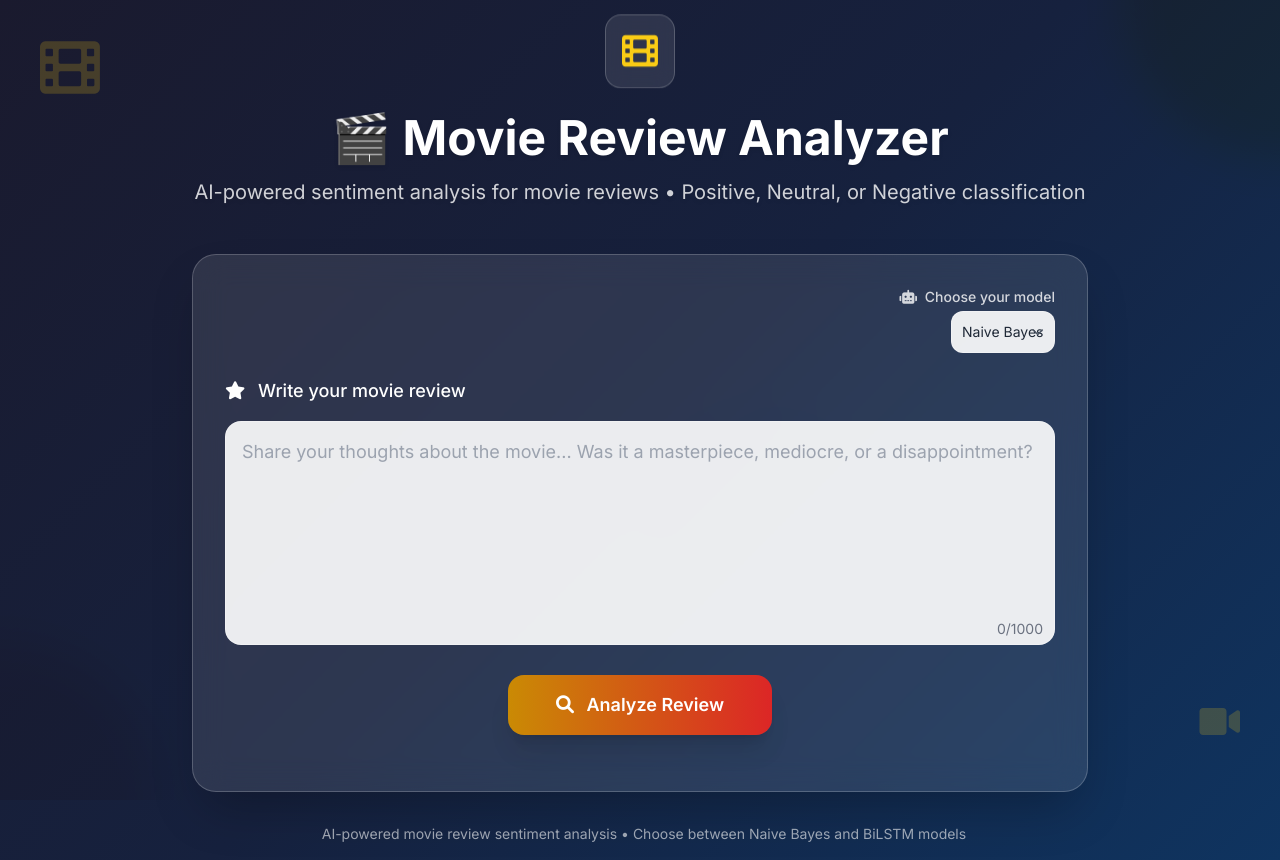
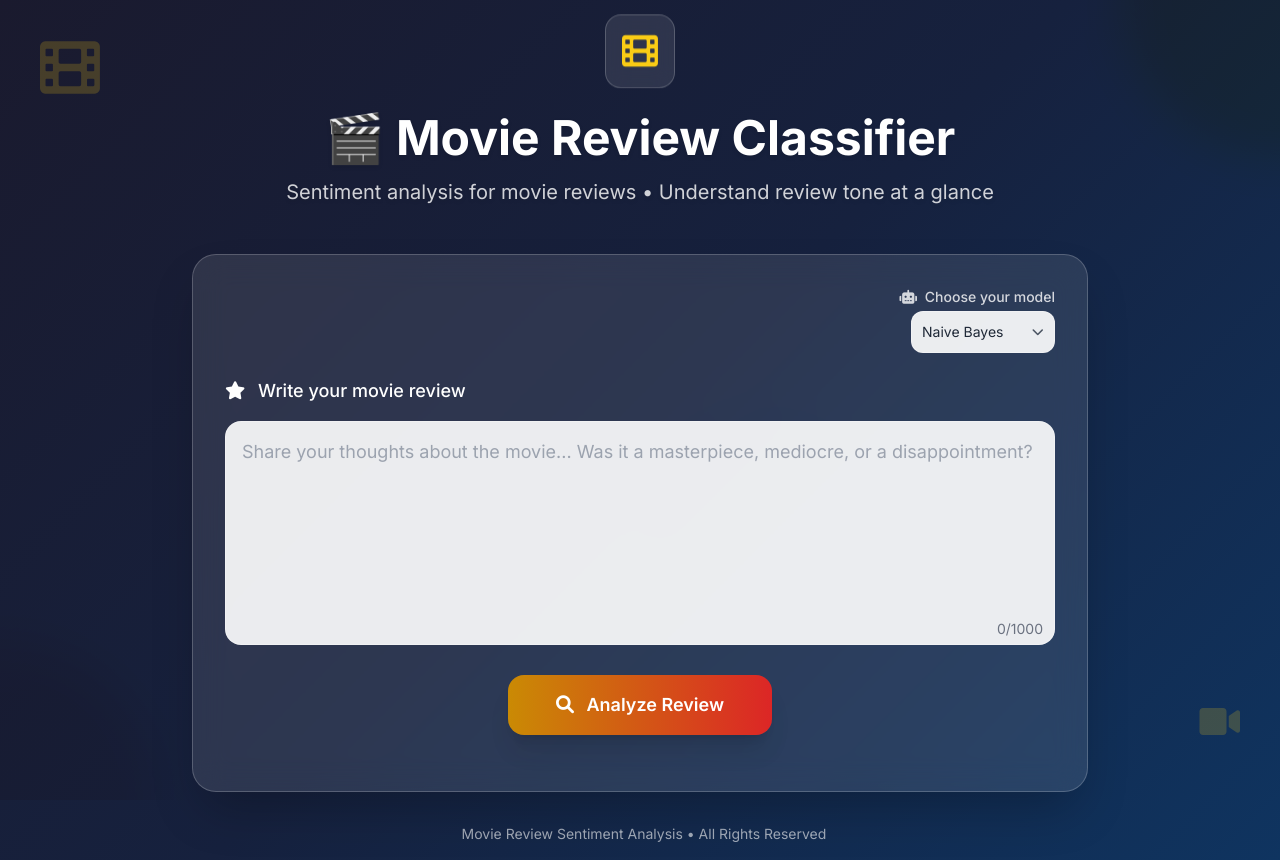
Before and after one commit to ananyahegde/IMDB-movie-classifier, a Flask app: page / in a window 1280 px wide. Run offline with Flask 3, Linux system fonts and the light colour scheme; some libraries are stand-ins or nearby versions.

Commit message:
update README

```diff
--- a/app/templates/index.html
+++ b/app/templates/index.html
@@ -176,10 +176,10 @@
                     <i class="fas fa-film text-4xl text-yellow-400"></i>
                 </div>
                 <h1 class="text-5xl font-bold text-white text-shadow mb-4">
-                    🎬 Movie Review Analyzer
+                    🎬 Movie Review Classifier
                 </h1>
                 <p class="text-xl text-white/80 text-shadow">
-                    AI-powered sentiment analysis for movie reviews • Positive, Neutral, or Negative classification
+                    Sentiment analysis for movie reviews • Understand review tone at a glance
                 </p>
             </div>
 
@@ -194,7 +194,7 @@
                             <div class="relative">
                                 <select
                                     id="modelSelect"
-                                    class="p-2.5 text-sm text-gray-800 bg-white/90 border border-white/30 rounded-xl focus:outline-none focus:ring-2 focus:ring-yellow-300/50 focus:border-white backdrop-blur-sm appearance-none cursor-pointer"
+                                    class="w-36 p-2.5 text-sm text-gray-800 bg-white/90 border border-white/30 rounded-xl focus:outline-none focus:ring-2 focus:ring-yellow-300/50 focus:border-white backdrop-blur-sm appearance-none cursor-pointer"
                                 >
                                     <option value="naive_bayes">Naive Bayes</option>
                                     <option value="bilstm">BiLSTM</option>
@@ -250,7 +250,7 @@
             <div class="text-center mt-8">
                 <p class="text-white/60 text-sm">
                     <i class="fas fa-popcorn mr-1"></i>
-                    AI-powered movie review sentiment analysis • Choose between Naive Bayes and BiLSTM models
+                    Movie Review Sentiment Analysis • All Rights Reserved
                 </p>
             </div>
         </div>
```
Also changed, not shown: requirements.txt (+42 -11 lines), README.md, 7 other files.
